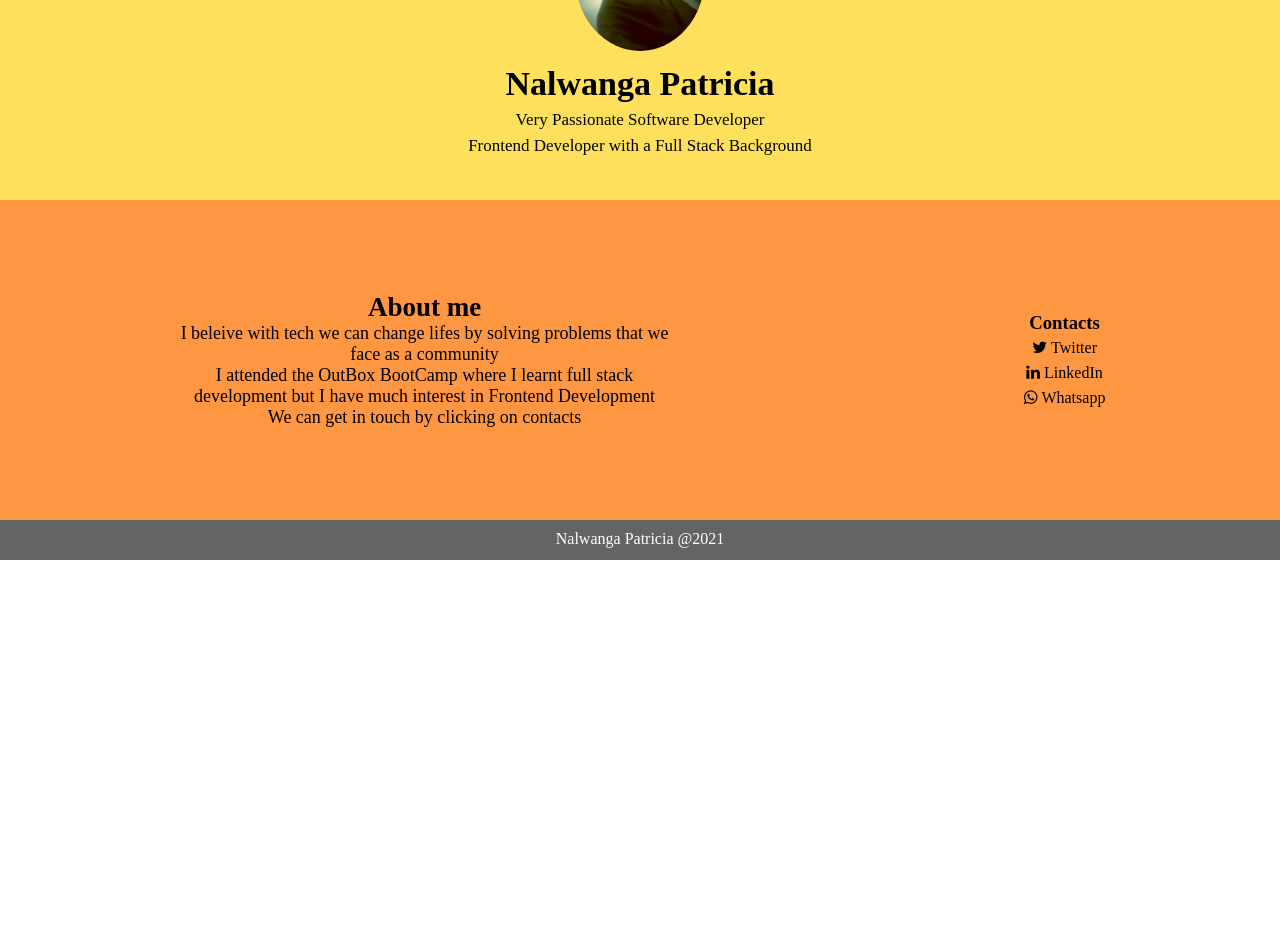
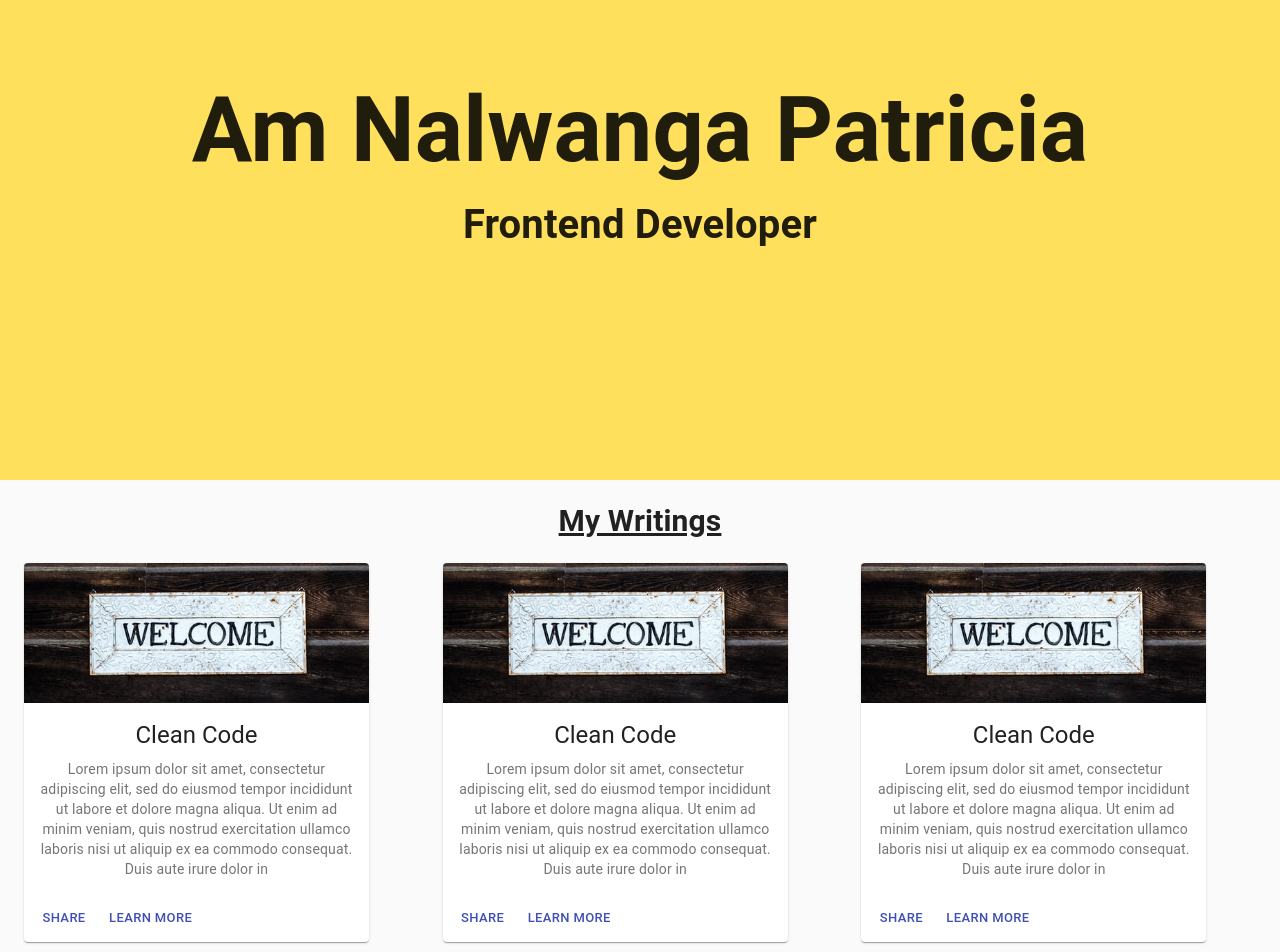
Before and after one commit to isiagi/Nalwanga, a React (Create React App) app: page / in a window 1280 px wide. Shown: the part 240-1192 px from the top of the page. Before the commit the page ends 800 px from the top, so only its background shows below. Built offline with nearby package versions, Linux system fonts and the light colour scheme.

Commit message:
add feature

```diff
--- a/package.json
+++ b/package.json
@@ -3,12 +3,16 @@
   "version": "0.1.0",
   "private": true,
   "dependencies": {
+    "@material-ui/core": "^4.11.4",
+    "@material-ui/icons": "^4.11.2",
     "@testing-library/jest-dom": "^5.11.4",
     "@testing-library/react": "^11.1.0",
     "@testing-library/user-event": "^12.1.10",
     "font-awesome": "^4.7.0",
+    "pure-react-carousel": "^1.27.6",
     "react": "^17.0.1",
     "react-dom": "^17.0.1",
+    "react-material-ui-carousel": "^2.2.4",
     "react-scripts": "4.0.2",
     "web-vitals": "^1.0.1"
   },
--- a/public/index.html
+++ b/public/index.html
@@ -24,7 +24,7 @@
       work correctly both with client-side routing and a non-root public URL.
       Learn how to configure a non-root public URL by running `npm run build`.
     -->
-    <title>React App</title>
+    <title>Patricia</title>
   </head>
   <body>
     <noscript>You need to enable JavaScript to run this app.</noscript>
--- a/src/App.js
+++ b/src/App.js
@@ -1,8 +1,8 @@
-import './App.css';
+import Header from "./components/header/Header";
 import Body from './components/body/Body';
 import Footer from './components/footer/Footer';
-import Header from "./components/header/Header";
 import Last from './components/last/Last';
+import './App.css';
 
 function App() {
   return (
--- a/src/components/body/Body.js
+++ b/src/components/body/Body.js
@@ -1,18 +1,166 @@
-import React from 'react'
-import './body.css'
-import image from '../image/FB_IMG_1613901104448.jpg'
+import React from "react";
+import Carousel from "react-material-ui-carousel";
+import { makeStyles } from "@material-ui/core/styles";
+import Card from "@material-ui/core/Card";
+import CardActionArea from "@material-ui/core/CardActionArea";
+import CardActions from "@material-ui/core/CardActions";
+import CardContent from "@material-ui/core/CardContent";
+import CardMedia from "@material-ui/core/CardMedia";
+import Button from "@material-ui/core/Button";
+import Typography from "@material-ui/core/Typography";
+import Grid from "@material-ui/core/Grid";
+import CssBaseline from "@material-ui/core/CssBaseline";
+import Container from "@material-ui/core/Container";
+
+import "./body.css";
+import imag from "../image/we.jpeg";
+
+const useStyles = makeStyles({
+  root: {
+    maxWidth: 345,
+  },
+  media: {
+    height: 140,
+  },
+  grid: {
+    flexGrow: 1,
+  },
+});
 
 function Body() {
-    return (
-        <div className="body">
-            <img src={image} alt="js"/>
-            <div>
-            <h1 className="h">Nalwanga Patricia</h1>
-            <p className="para">Very Passionate Software Developer</p>
-            <p>Frontend Developer with a Full Stack Background</p>
-            </div>
+  const classes = useStyles();
+  return (
+    <>
+      <Carousel indicators={false} strictIndexing={false}>
+        <div className="img__tag">
+          <img src={imag} alt="welcome" className="patricia" />
         </div>
-    )
+        <div className="text__tag">
+          <h1>Am Nalwanga Patricia</h1>
+          <h5>Frontend Developer</h5>
+        </div>
+      </Carousel>
+      <h2
+        style={{
+          fontSize: "30px",
+          textDecoration: "underLine",
+          margin: "20px 0",
+        }}
+      >
+        My Writings
+      </h2>
+      <CssBaseline />
+      <Container>
+        <Grid container spacing={3}>
+          <Grid item xs={12} sm={4}>
+            <Card className={classes.root}>
+              <CardActionArea>
+                <CardMedia
+                  className={classes.media}
+                  image={imag}
+                  title="welcome"
+                />
+                <CardContent>
+                  <Typography gutterBottom variant="h5" component="h2">
+                    Clean Code
+                  </Typography>
+                  <Typography
+                    variant="body2"
+                    color="textSecondary"
+                    component="p"
+                  >
+                    Lorem ipsum dolor sit amet, consectetur adipiscing elit, sed
+                    do eiusmod tempor incididunt ut labore et dolore magna
+                    aliqua. Ut enim ad minim veniam, quis nostrud exercitation
+                    ullamco laboris nisi ut aliquip ex ea commodo consequat.
+                    Duis aute irure dolor in
+                  </Typography>
+                </CardContent>
+                <CardActions>
+                  <Button size="small" color="primary">
+                    Share
+                  </Button>
+                  <Button size="small" color="primary">
+                    Learn More
+                  </Button>
+                </CardActions>
+              </CardActionArea>
+            </Card>
+          </Grid>
+          <Grid item xs={12} sm={4}>
+            <Card className={classes.root}>
+              <CardActionArea>
+                <CardMedia
+                  className={classes.media}
+                  image={imag}
+                  title="welcome"
+                />
+                <CardContent>
+                  <Typography gutterBottom variant="h5" component="h2">
+                    Clean Code
+                  </Typography>
+                  <Typography
+                    variant="body2"
+                    color="textSecondary"
+                    component="p"
+                  >
+                    Lorem ipsum dolor sit amet, consectetur adipiscing elit, sed
+                    do eiusmod tempor incididunt ut labore et dolore magna
+                    aliqua. Ut enim ad minim veniam, quis nostrud exercitation
+                    ullamco laboris nisi ut aliquip ex ea commodo consequat.
+                    Duis aute irure dolor in
+                  </Typography>
+                </CardContent>
+              </CardActionArea>
+              <CardActions>
+                <Button size="small" color="primary">
+                  Share
+                </Button>
+                <Button size="small" color="primary">
+                  Learn More
+                </Button>
+              </CardActions>
+            </Card>
+          </Grid>
+          <Grid item xs={12} sm={4}>
+            <Card className={classes.root}>
+              <CardActionArea>
+                <CardMedia
+                  className={classes.media}
+                  image={imag}
+                  title="welcome"
+                />
+                <CardContent>
+                  <Typography gutterBottom variant="h5" component="h2">
+                    Clean Code
+                  </Typography>
+                  <Typography
+                    variant="body2"
+                    color="textSecondary"
+                    component="p"
+                  >
+                    Lorem ipsum dolor sit amet, consectetur adipiscing elit, sed
+                    do eiusmod tempor incididunt ut labore et dolore magna
+                    aliqua. Ut enim ad minim veniam, quis nostrud exercitation
+                    ullamco laboris nisi ut aliquip ex ea commodo consequat.
+                    Duis aute irure dolor in
+                  </Typography>
+                </CardContent>
+              </CardActionArea>
+              <CardActions>
+                <Button size="small" color="primary">
+                  Share
+                </Button>
+                <Button size="small" color="primary">
+                  Learn More
+                </Button>
+              </CardActions>
+            </Card>
+          </Grid>
+        </Grid>
+      </Container>
+    </>
+  );
 }
 
-export default Body
+export default Body;
--- a/src/components/body/body.css
+++ b/src/components/body/body.css
@@ -1,21 +1,26 @@
-.body{
+.img__tag {
+  overflow: hidden;
+  position: relative;
+}
+.patricia {
+  opacity: 0.7;
+  object-fit: cover;
+  width: 100%;
+  height: 80vh;
+}
+.text__tag{
+    width: 100%;
+    height: 80vh;
     background-color: #ffe05d;
-    min-height: 45vh;
     display: flex;
+    flex-direction: column;
     justify-content: center;
     align-items: center;
-    flex-direction: column;
-    line-height: 26px;
-    font-size: 17px;
 }
-img{
-    border-radius: 50%;
-    height: 150px;
-    margin-top: 20px;
+.text__tag > h1 {
+    font-size: 90px;
+    font-weight: bolder;
 }
-.para{
-    padding-top: 10px;
+.text__tag > h5{
+    font-size: 40px;
 }
-.h{
-    margin-top: 20px;
-}
--- a/src/components/footer/Footer.css
+++ b/src/components/footer/Footer.css
@@ -5,6 +5,7 @@
     align-items: center;
     min-height: 40vh;
     flex-wrap: wrap;
+    margin-top: 30px;
 }
 .contact{
     display: flex;
```
Also changed, not shown: src/components/image/we.jpeg (added), 1 other file (tests, documents, lock files or other folders).
